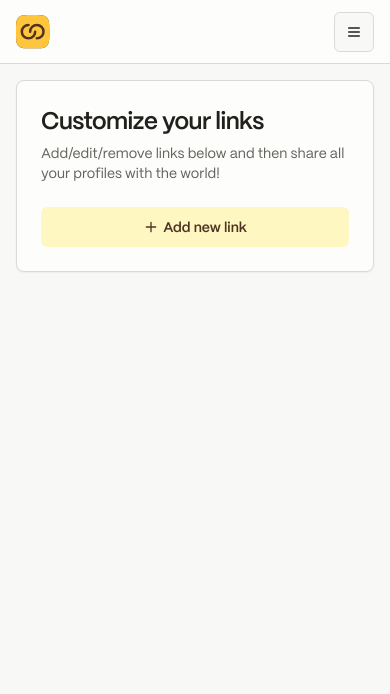
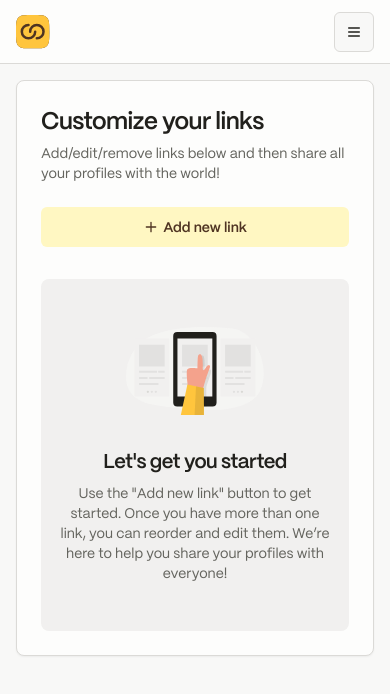
Before and after one commit to chadlydev/devlinks, a Next.js app: page /app/links in a window 390 px wide. Shown: the top 694 px of the page. Built offline with nearby package versions, Linux system fonts and the light colour scheme.

Commit message:
Added phone mockup svg file and updated LinksPage layout

```diff
--- a/app/(app)/app/links/page.tsx
+++ b/app/(app)/app/links/page.tsx
@@ -1,10 +1,16 @@
 import { Card, CardContent, CardDescription, CardHeader, CardTitle } from '@/components/ui/card';
 import { Button } from '@/components/ui/button';
 import { PlusIcon } from '@/components/icons';
+import EmptyState from '@/app/(app)/app/links/empty-state';
+import Image from 'next/image';
+import phoneMockup from '@/public/illustration-phone-mockup.svg';
 
 export default function LinksPage() {
 	return (
-		<main className='flex flex-1 flex-col gap-4 p-4 lg:gap-6 lg:p-6'>
+		<main className='flex p-4 lg:gap-6 lg:p-6'>
+			<div className='bg-card hidden w-[480px] flex-shrink-0 flex-grow-0 items-center justify-center rounded-lg border p-6 px-12 shadow-sm lg:flex'>
+				<Image src={phoneMockup} alt='phone mockup' />
+			</div>
 			<Card>
 				<CardHeader>
 					<CardTitle>Customize your links</CardTitle>
@@ -12,11 +18,16 @@ export default function LinksPage() {
 						Add/edit/remove links below and then share all your profiles with the world!
 					</CardDescription>
 				</CardHeader>
-				<CardContent className='flex flex-col'>
+				<CardContent className='flex flex-col gap-8'>
 					<Button variant='secondary'>
 						<PlusIcon size={16} />
 						Add new link
 					</Button>
+
+					{/*	TODO add Empty state */}
+					<EmptyState />
+
+					{/*	TODO add Link form */}
 				</CardContent>
 			</Card>
 		</main>
```
Also changed, not shown: public/illustration-empty-state.svg (added), public/illustration-phone-mockup.svg (added).
